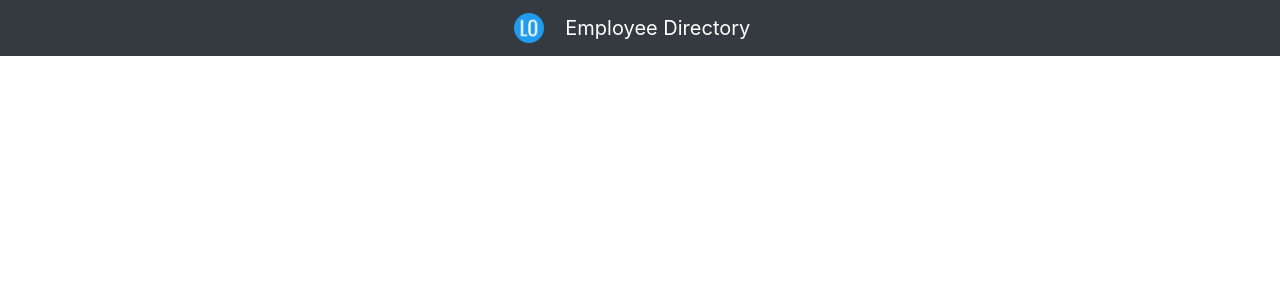
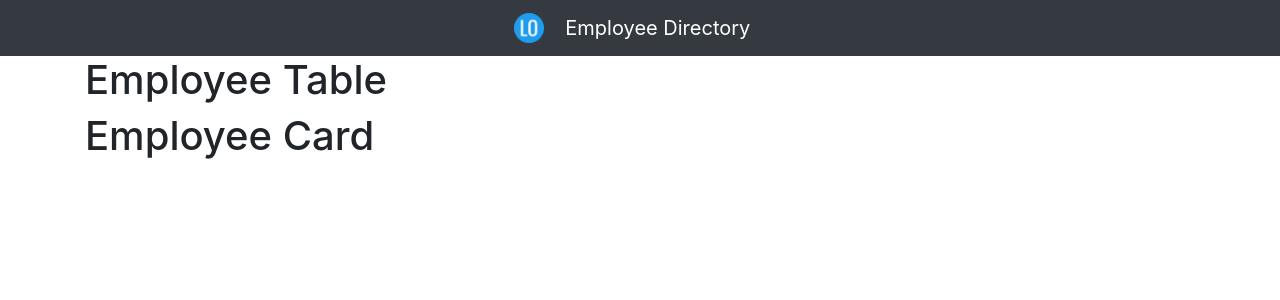
Before and after one commit to lukeoxner/employee-directory, a React (Create React App) app: page / in a window 1280 px wide. Shown: the top 300 px of the page. Built offline with nearby package versions, Linux system fonts and the light colour scheme.

Commit message:
work on employee table

```diff
--- a/src/App.js
+++ b/src/App.js
@@ -1,6 +1,6 @@
 import 'bootstrap/dist/css/bootstrap.min.css';
-import './App.css';
 import NavbarEl from './components/Navbar';
+import EmployeeTable from './components/EmployeeTable';
 import React from 'react';
 
 function App() {
@@ -8,6 +8,7 @@ function App() {
 		<div className="App">
 			<header className="App-header">
 				<NavbarEl />
+				<EmployeeTable />
 			</header>
 		</div>
 	);
--- a/src/components/EmployeeTable.js
+++ b/src/components/EmployeeTable.js
@@ -1,9 +1,17 @@
 import React from 'react';
+import EmployeeCard from './EmployeeCard';
 
 function EmployeeTable() {
 	return (
 		<>
-			<h1>Employee Table</h1>
+			<div className="container">
+				<div className="row">
+					<div className="col-md-10">
+						<h1>Employee Table</h1>
+						<EmployeeCard />
+					</div>
+				</div>
+			</div>
 		</>
 	);
 }
--- a/src/index.js
+++ b/src/index.js
@@ -2,16 +2,10 @@ import React from 'react';
 import ReactDOM from 'react-dom';
 import './index.css';
 import App from './App';
-import reportWebVitals from './reportWebVitals';
 
 ReactDOM.render(
-  <React.StrictMode>
-    <App />
-  </React.StrictMode>,
-  document.getElementById('root')
+	<React.StrictMode>
+		<App />
+	</React.StrictMode>,
+	document.getElementById('root')
 );
-
-// If you want to start measuring performance in your app, pass a function
-// to log results (for example: reportWebVitals(console.log))
-// or send to an analytics endpoint. Learn more: https://bit.ly/CRA-vitals
-reportWebVitals();
```
